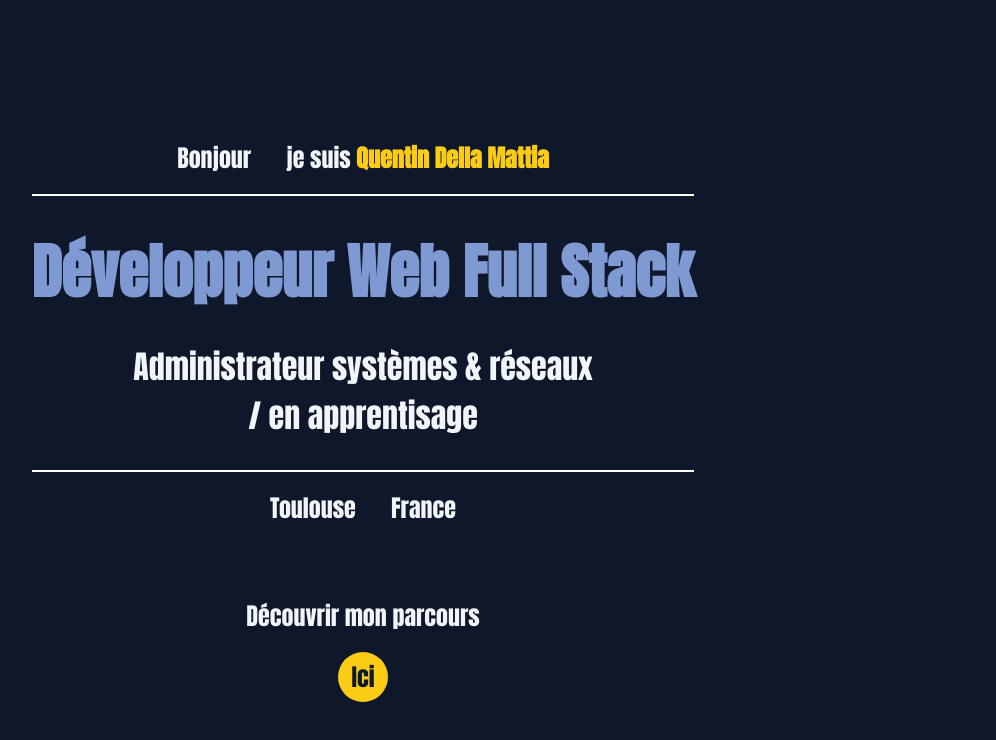
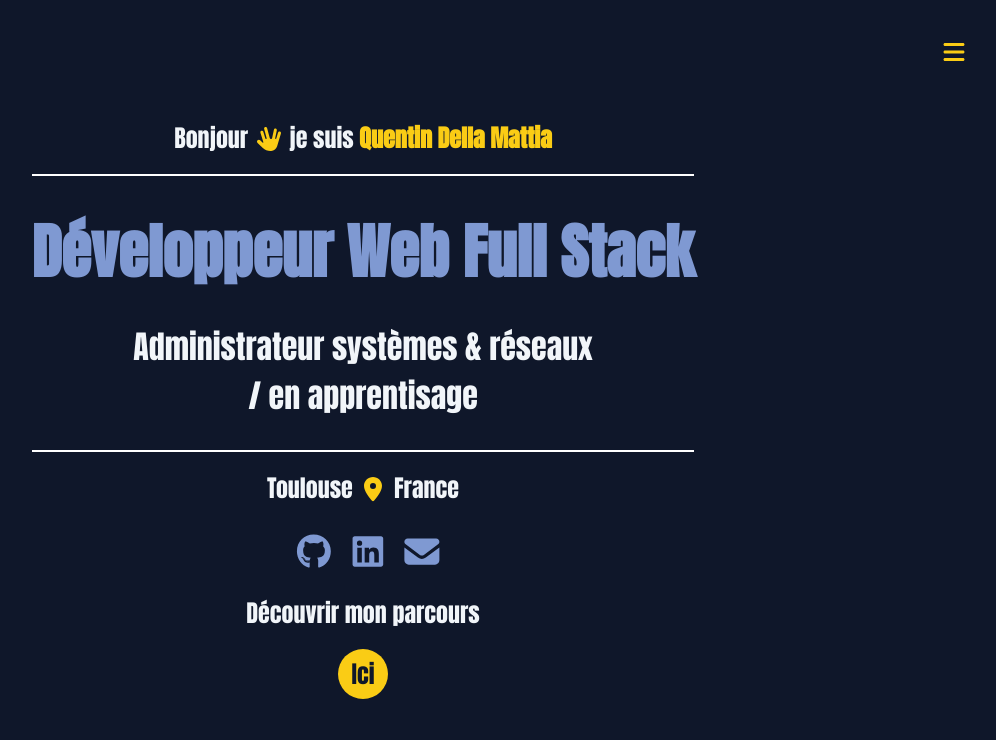
Before and after one commit to QuentinDM/Portfolio-Quentin, a React (Create React App) app: page / in a window 1280 px wide. Shown: the top 740 px of the page, without its empty margins (277-1273 px from the left). Built offline with nearby package versions, Linux system fonts and the light colour scheme; some icons are missing; a web font is replaced by a local one.

Commit message:
Commit message: Updated Home.jsx and icon components to fix import  paths and added font styling to RoutePage.css.

```diff
--- a/src/components/iconComponents/HandIcon.jsx
+++ b/src/components/iconComponents/HandIcon.jsx
@@ -4,7 +4,7 @@ import { faHandSpock } from '@fortawesome/free-solid-svg-icons';
 const HandIcon = () => {
     //Render
     return (
-        <span className="icon">
+        <span>
             <FontAwesomeIcon icon={faHandSpock} className="home-icon" />
         </span>
     );
--- a/src/components/iconComponents/LocationIcon.jsx
+++ b/src/components/iconComponents/LocationIcon.jsx
@@ -4,7 +4,7 @@ import { faLocationDot } from '@fortawesome/free-solid-svg-icons';
 const LocationIcon = () => {
     //Render
     return (
-        <span className="icon">
+        <span>
             <FontAwesomeIcon icon={faLocationDot} className="home-icon" />
         </span>
     );
```
Also changed, not shown: src/pages/Home.jsx (+6 -6 lines).
